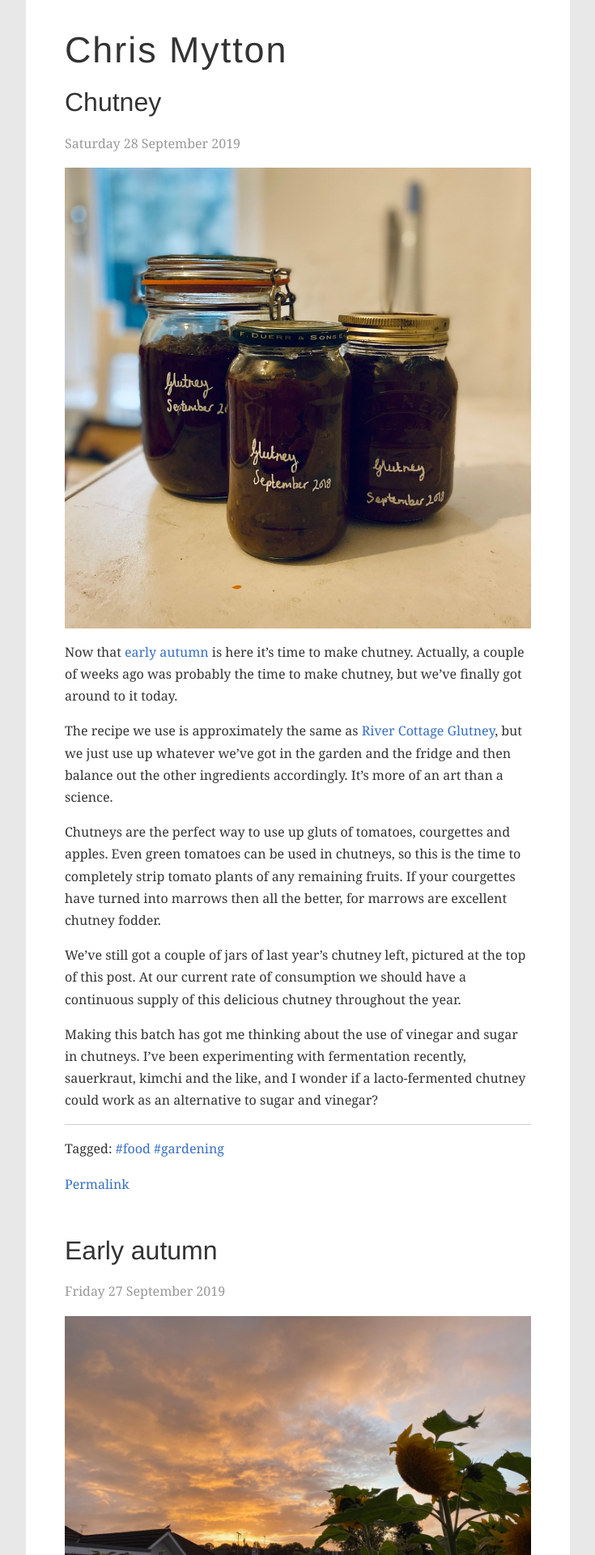
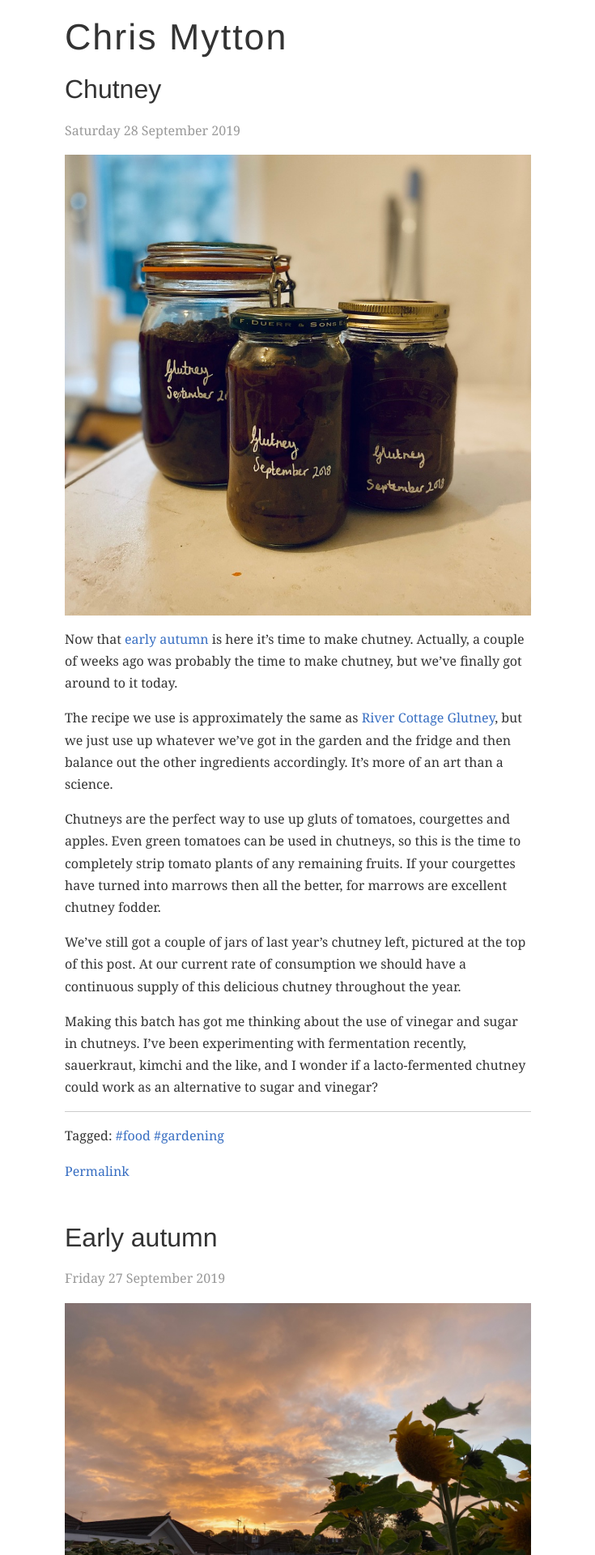
Before and after one commit to chrismytton/chrismytton.github.io, a Jekyll site: the page built from index.html, in a window 1280 px wide. Shown: the top 1920 px of the page at 81% size, without its empty margins (272-1007 px from the left). Built offline with Jekyll 4.4.1, drawn with Linux system fonts in a browser that asks for light colours; the list of posts is cut into pages by our own code.

Commit message:
Remove grey background

```diff
--- a/_sass/_theme.scss
+++ b/_sass/_theme.scss
@@ -3,7 +3,6 @@
 $grey: #f5f9fb;
 $dark-grey: #333;
 $light-grey: #ccc;
-$white: #fff;
 $sans-serif-font: "Helvetica Neue", Helvetica, Arial, sans-serif;
 $serif-font: Georgia, Times, "Times New Roman", serif;
 $light-grey-border: 1px solid $light-grey;
@@ -42,10 +41,7 @@
   line-height: 1.5;
   margin: 0 auto;
   max-width: 36rem;
-  padding: 1rem 3rem;
-  @include narrow-screens {
-    padding: 1rem;
-  }
+  padding: 0 1rem;
 }
 
 .footnotes {
@@ -56,7 +52,7 @@
 }
 
 body {
-  background-color: $primary;
+  background-color: #fff;
   color: $dark-grey;
   font-family: $serif-font;
 }
@@ -67,10 +63,6 @@
   &:hover {
     text-decoration: underline;
   }
-}
-
-.container {
-  background-color: $white;
 }
 
 .site-footer {
```
